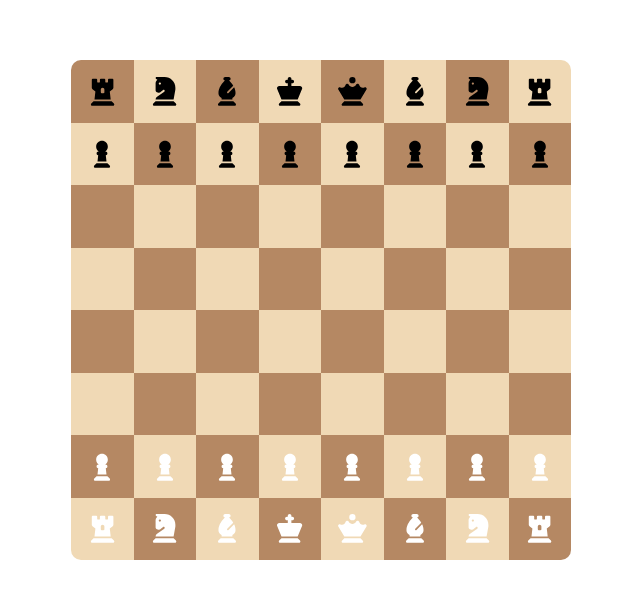
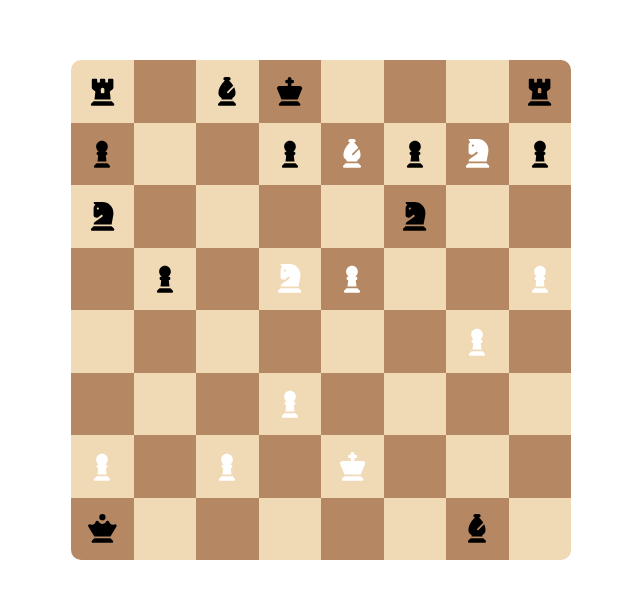
Before and after one commit to GabrielLRdP/Chess, a React (Vite) app: page / in a window 1280 px wide. Shown: the part 122-720 px from the top of the page, without its empty margins (319-959 px from the left). Built offline with nearby package versions, Linux system fonts and the light colour scheme.

Commit message:
corrected the row invertion error

```diff
--- a/src/Classes/Case.jsx
+++ b/src/Classes/Case.jsx
@@ -23,10 +23,10 @@ class Case {
   legalMoves() {}
 
   static createAll(fen) {
-    fen = "rnbqkbnr/pppppppp/8/8/8/8/PPPPPPPP/RNBQKBNR";
+    fen = "r1bk3r/p2pBpNp/n4n2/1p1NP2P/6P1/3P4/P1P1K3/q5b1";
     let caseList = [];
 
-    let caseColor = "black";
+    let caseColor = "white";
     for (let rows = 8; rows > 0; rows--) {
       for (let columns = 1; columns < 9; columns++) {
         const piece = fenTraductor(fen, columns, rows);
@@ -36,7 +36,7 @@ class Case {
       }
       caseColor === "black" ? (caseColor = "white") : (caseColor = "black");
     }
-
+    console.log(caseList);
     return caseList;
   }
 
--- a/src/functions/fenTraductor.jsx
+++ b/src/functions/fenTraductor.jsx
@@ -13,9 +13,24 @@ import {
   blackRook,
 } from "../icons/pieces";
 
-// fen = "rnbqkbnr/pppppppp/8/8/8/8/PPPPPPPP/RNBQKBNR";
+// fen = "r1bk3r/p2pBpNp/n4n2/1p1NP2P/6P1/3P4/P1P1K3/q5b1";
 
 const fenTraductor = (fen, column, row) => {
+  const trad = {
+    r: blackRook,
+    n: blackKnight,
+    b: blackBishop,
+    q: blackQueen,
+    k: blackKing,
+    p: blackPawn,
+    R: whiteRook,
+    N: whiteKnight,
+    B: whiteBishop,
+    Q: whiteQueen,
+    K: whiteKing,
+    P: whitePawn,
+    0: null,
+  };
   let translatedFen = fen;
   //1ère étape, on change notre chaine de caractère pour transformer les nombres en cases vides
 
@@ -31,35 +46,19 @@ const fenTraductor = (fen, column, row) => {
     }
     return str;
   };
-
+  // fen = "r1bk3r/p2pBpNp/n4n2/1p1NP2P/6P1/3P4/P1P1K3/q5b1";
   numbers.forEach((element) => {
     translatedFen = translatedFen.replace(element.toString(), convert(element));
   });
 
   translatedFen = translatedFen.replaceAll("/", "");
 
-  translatedFen = translatedFen.split("").reverse().join("");
-
-  const trad = {
-    r: blackRook,
-    n: blackKnight,
-    b: blackBishop,
-    q: blackQueen,
-    k: blackKing,
-    p: blackPawn,
-    R: whiteRook,
-    N: whiteKnight,
-    B: whiteBishop,
-    Q: whiteQueen,
-    K: whiteKing,
-    P: whitePawn,
-    0: null,
-  };
+  //   translatedFen = translatedFen.split("").reverse().join("");
 
   console.log("fen ===", fen);
   console.log("traducted fen", translatedFen);
 
-  const elementIndex = 8 * (row - 1) + column - 1;
+  const elementIndex = 8 * (9 - row - 1) + column - 1;
   const piece = translatedFen.charAt(elementIndex);
 
   return trad[piece];
```
